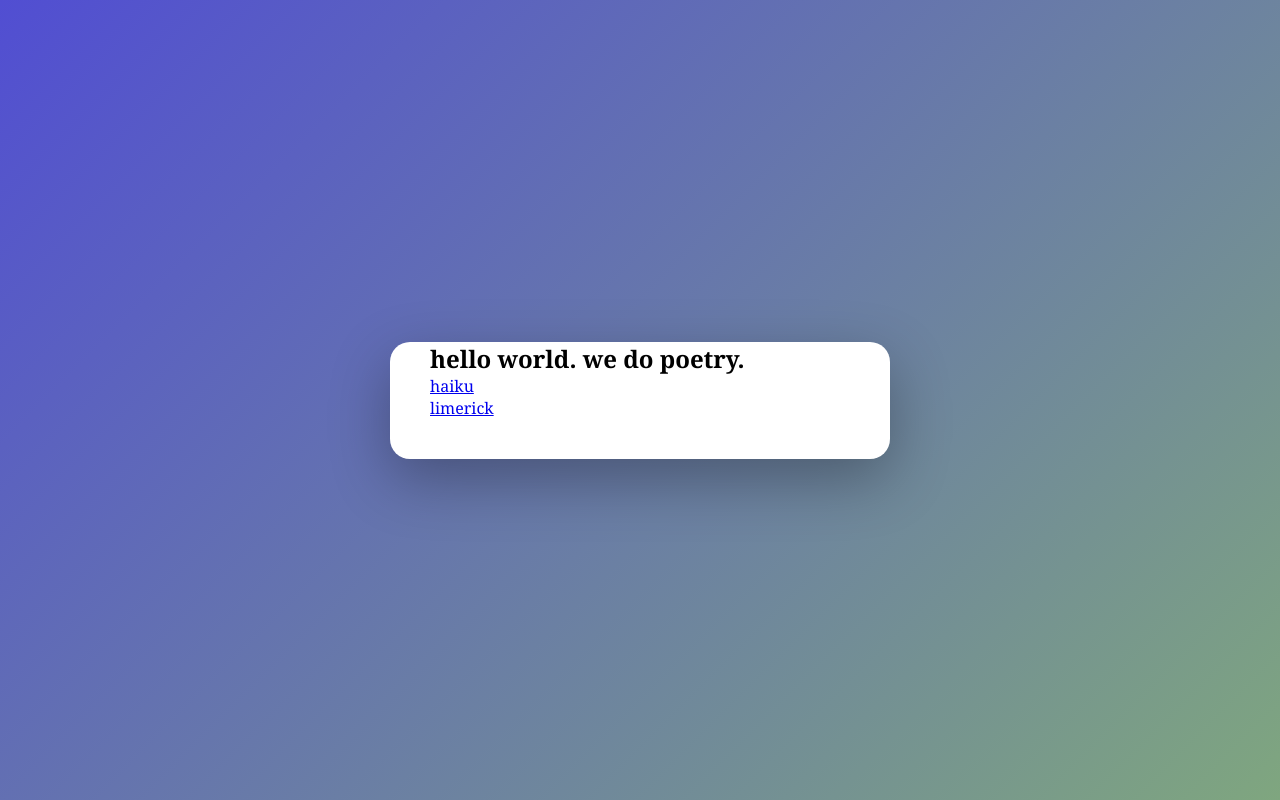
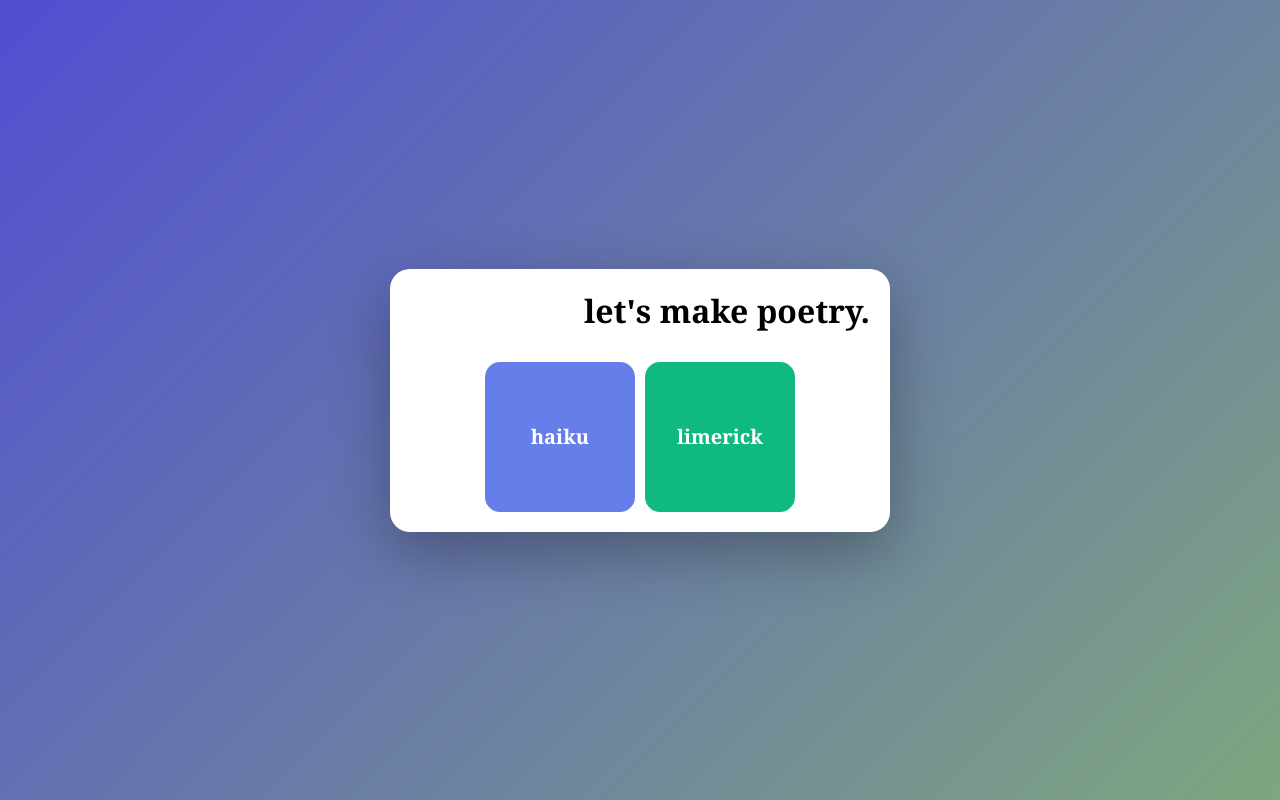
Before and after one commit to housemouse62/poetry-app, a React (Vite) app: page / in a window 1280 px wide. Built offline with nearby package versions, Linux system fonts and the light colour scheme.

Commit message:
dashboard functional a roughly styled

```diff
--- a/src/routes/root.css
+++ b/src/routes/root.css
@@ -19,10 +19,60 @@ body {
 }
 
 .root-container {
+  display: flex;
+  flex-direction: column;
+  align-items: center;
   background: white;
   border-radius: 20px;
-  padding: 0 40px 40px 40px;
+  padding: 20px;
   max-width: 500px;
   width: 100%;
   box-shadow: 0 20px 60px rgba(0, 0, 0, 0.3);
 }
+
+.root-title-div {
+  display: flex;
+  width: 100%;
+  justify-content: end;
+  margin-bottom: 30px;
+}
+
+.poem-cards {
+  display: flex;
+  flex-wrap: wrap;
+  gap: 10px;
+}
+
+.poem-card {
+  display: flex;
+  justify-content: center;
+  padding: 10px 20px;
+  min-width: 150px;
+  min-height: 150px;
+  border-radius: 15px;
+  font-size: 20px;
+  font-weight: bold;
+}
+
+.poem-card:hover {
+  transform: scale(1.05);
+  transition: transform 0.2s;
+}
+
+.poem-card.limerick {
+  background-color: #10b981;
+}
+
+.poem-card.haiku {
+  background-color: #667eea;
+}
+
+.link {
+  display: flex;
+  align-items: center;
+  justify-content: center;
+  width: 100%;
+  height: 100%;
+  text-decoration: none;
+  color: white;
+}
--- a/src/routes/root.jsx
+++ b/src/routes/root.jsx
@@ -6,10 +6,21 @@ export default function Root() {
     <>
       <div className="root-app">
         <div class="root-container">
-          <h2>hello world. we do poetry.</h2>
-          <Link to="/haiku">haiku</Link>
-          <br />
-          <Link to="/limerick">limerick</Link>
+          <div className="root-title-div">
+            <h1 class-Name="root-title">let's make poetry.</h1>
+          </div>
+          <div className="poem-cards">
+            <div className="poem-card haiku">
+              <Link to="/haiku" className="link">
+                haiku
+              </Link>
+            </div>
+            <div className="poem-card limerick">
+              <Link to="/limerick" className="link">
+                limerick
+              </Link>
+            </div>
+          </div>
         </div>
       </div>
     </>
```
